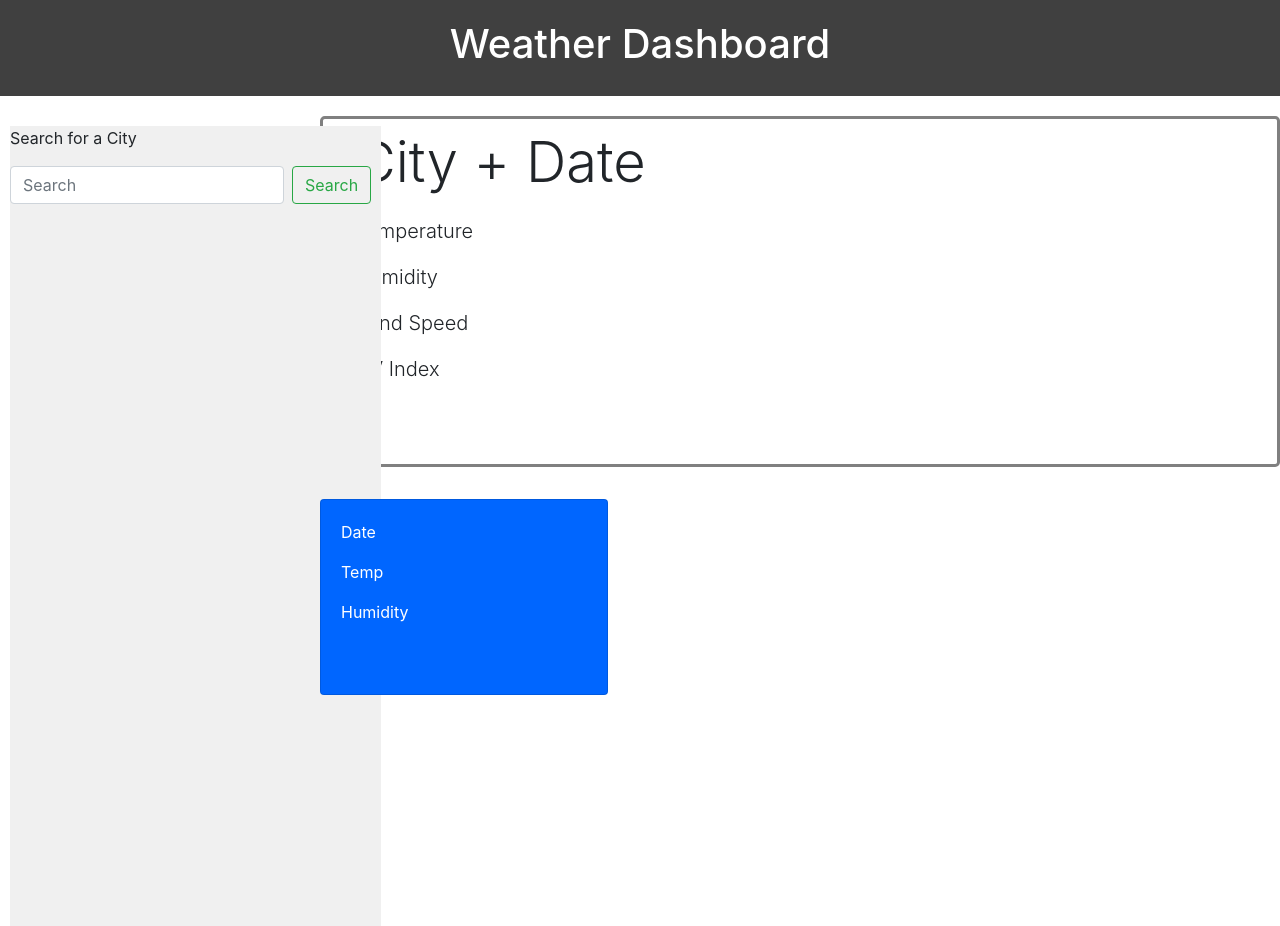
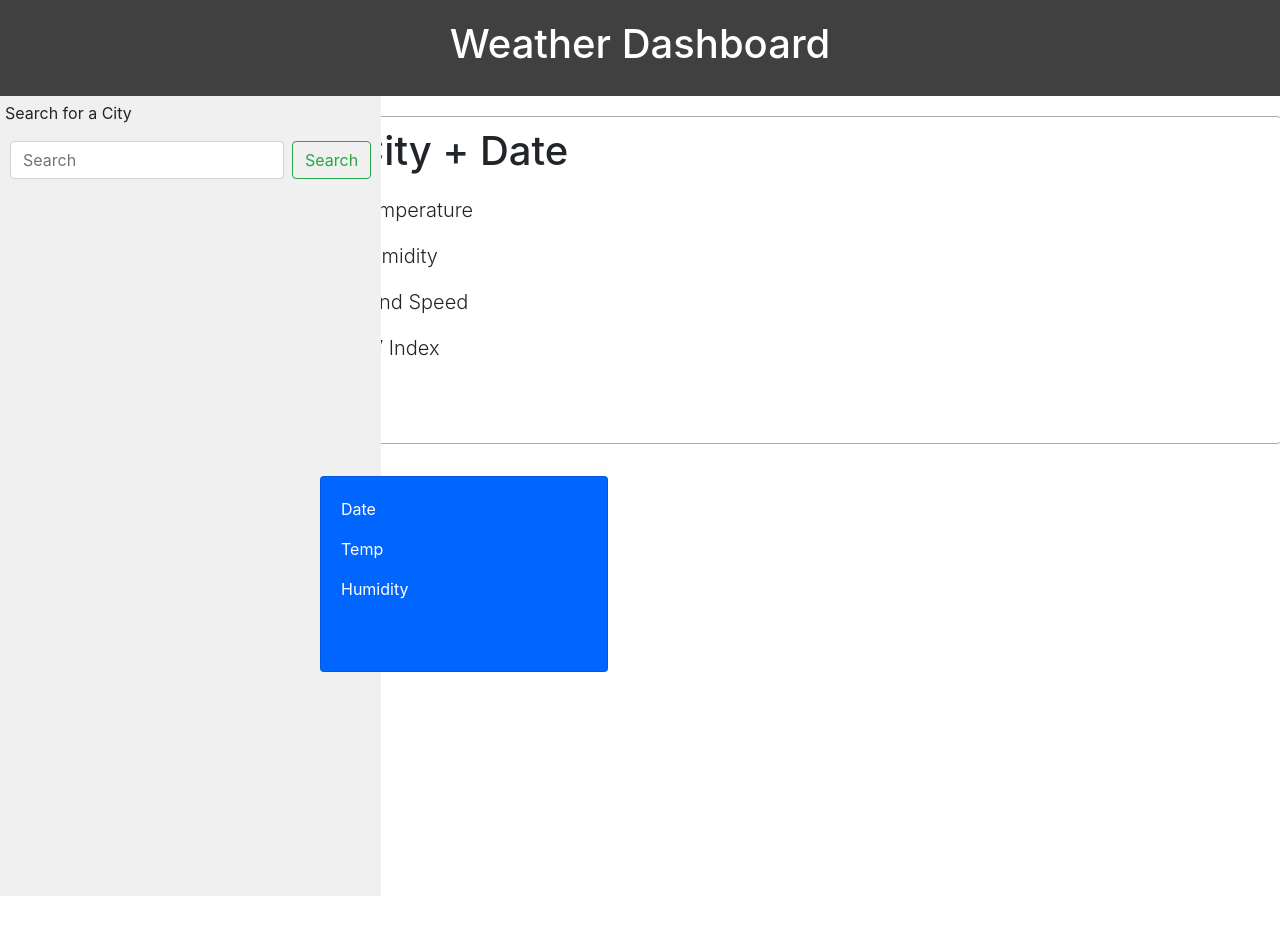
Before and after one commit to LukeMartin-123/API_Weather_Tracker, a plain HTML site: page index.html in a window 1280 px wide. After the commit the page ends 896 px from the top, so only its background shows below. Drawn offline with nearby package versions, Linux system fonts and the light colour scheme; no server answers.

Commit message:
More updates to css

```diff
--- a/index.html
+++ b/index.html
@@ -25,7 +25,7 @@
 
 <!-- Container/Jumbotron containing current selected city. Contains date -->
 <div class="jumbotron">
-    <h1 class="display-4">City + Date</h1>
+    <h1 class="info">City + Date</h1>
     <p class="lead">Temperature</p>
     <p class="lead">Humidity</p>
     <p class="lead">Wind Speed</p>
@@ -34,7 +34,7 @@
 
 
 <aside>
-    <p>Search for a City</p>
+    <p class = aside-p> Search for a City </p>
     <form class="form-inline my-2 my-lg-0">
         <input class="form-control mr-sm-2" type="search" placeholder="Search" aria-label="Search">
         <button class="btn btn-outline-success my-2 my-sm-0" type="submit">Search</button>
--- a/style.css
+++ b/style.css
@@ -12,11 +12,18 @@ header h1 {
 aside {
     position: absolute;
     height: 100%;
-    margin-top: 30px;
-    margin-left: 10px;
     padding-right: 10px;
     float: left;
     background-color: #F0F0F0
+}
+
+.aside-p {
+    margin-top: 5px;
+    margin-left: 5px;
+}
+
+.form-inline {
+    margin-left: 10px;
 }
 
 .jumbotron {
@@ -24,13 +31,15 @@ aside {
     width: 75%;
     float: right;
     margin-top: 20px;
+    margin-right: -2px;
     background-color: white;
     border-style: solid;
-    border-color: gray;
+    border-width: thin;
+    border-color: #A9A9A9;
     padding-top: 10px;
 }
 
-.display-4 {
+.info {
     margin-bottom: 20px;
     margin-top: auto;
 }
```
